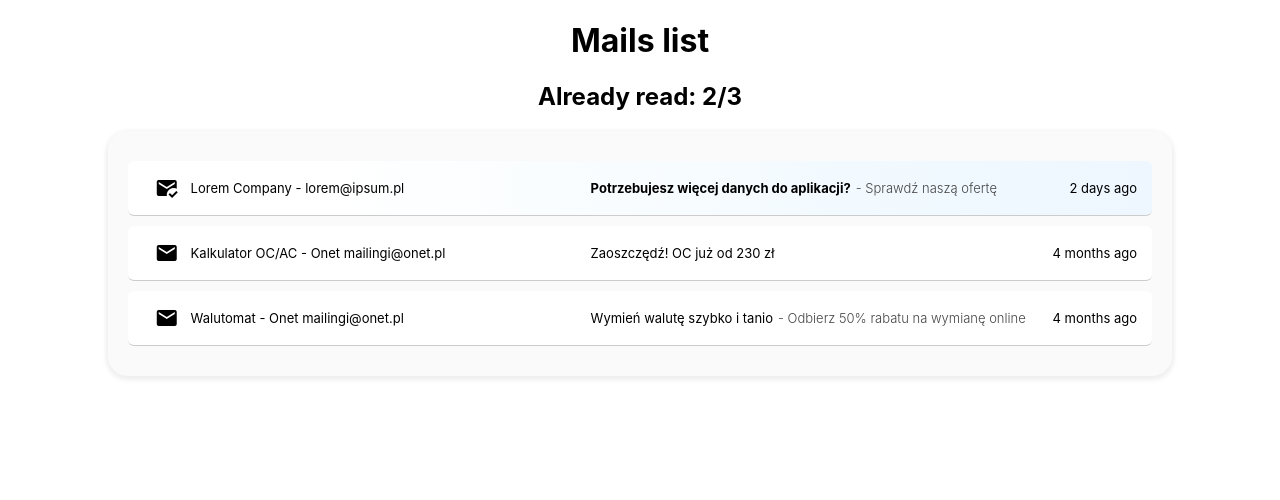
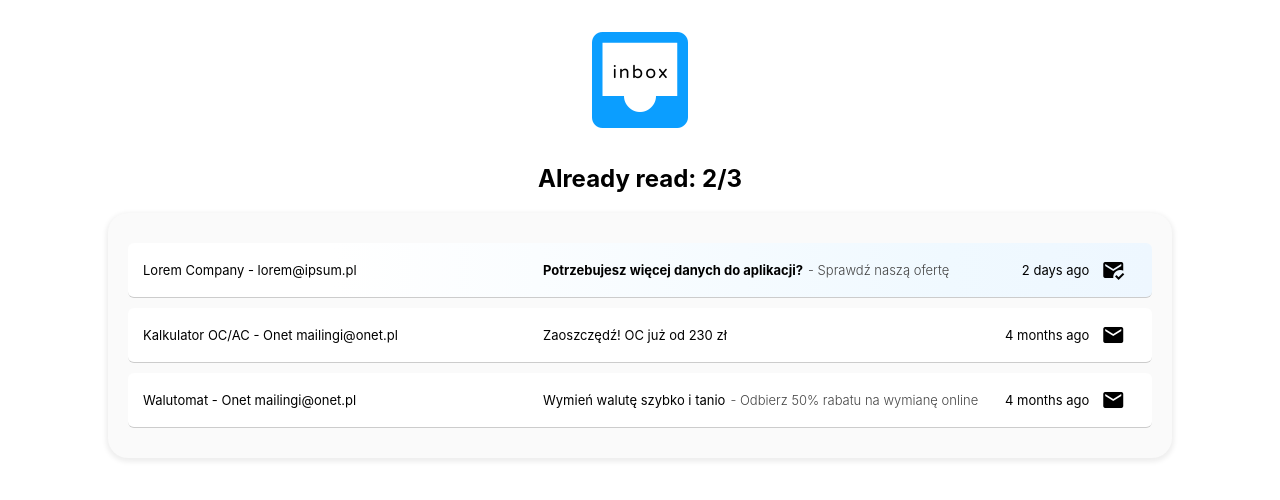
Before and after one commit to bayont/mails-list, a React (Create React App) app: page / in a window 1280 px wide. Shown: the top 500 px of the page. Built offline with nearby package versions, Linux system fonts and the light colour scheme.

Commit message:
feat: create logo

```diff
--- a/src/components/Checkbox/Checkbox.module.css
+++ b/src/components/Checkbox/Checkbox.module.css
@@ -50,6 +50,8 @@
   transform: translateX(-50%) rotate(-135deg);
 }
 
-.cb:hover ~ .hint {
-  opacity: 0.7;
+@media (hover: hover) and (pointer: fine) {
+  .cb:hover ~ .hint {
+    opacity: 0.7;
+  }
 }
--- /dev/null
+++ b/src/components/Logo/Logo.module.css
@@ -0,0 +1,26 @@
+.flexWrapper {
+  display: flex;
+  justify-content: center;
+  margin-top: 1em;
+  position: relative;
+}
+.inboxInner {
+  position: absolute;
+  font-size: 18px;
+  letter-spacing: 2px;
+  top: 35%;
+  left: calc(50% + 1px);
+  transform: translate(-50%);
+  text-transform: lowercase;
+  font-family: "Varela Round", sans-serif;
+
+  font-weight: 300;
+}
+.iconWrapper {
+  display: flex;
+}
+.inboxIcon {
+  color: rgb(11, 158, 255);
+  font-size: 128px;
+  display: block;
+}
--- /dev/null
+++ b/src/components/Logo/Logo.tsx
@@ -0,0 +1,17 @@
+import classNames from "classnames";
+import styles from "./Logo.module.css";
+
+export function Logo() {
+  return (
+    <>
+      <div className={styles.flexWrapper}>
+        <div className={styles.iconWrapper}>
+          <span className={classNames("material-icons", styles.inboxIcon)}>
+            inbox
+          </span>
+        </div>
+        <div className={styles.inboxInner}>Inbox</div>
+      </div>
+    </>
+  );
+}
--- a/src/components/MailDetails/MailDetails.tsx
+++ b/src/components/MailDetails/MailDetails.tsx
@@ -1,5 +1,6 @@
 import { useParams, Link } from "react-router-dom";
 import { mailData } from "../../mailData";
+import { Logo } from "../Logo/Logo";
 import styles from "./MailDetails.module.css";
 
 export function MailDetails() {
@@ -15,6 +16,9 @@ export function MailDetails() {
 
   return (
     <>
+      <header>
+        <Logo />
+      </header>
       <div className={styles.backButton}>
         <Link to={"/"}>Go back to list</Link>
       </div>
--- a/src/components/MailList/MailList.module.css
+++ b/src/components/MailList/MailList.module.css
@@ -8,7 +8,7 @@
   box-shadow: 0 2px 5px 2px #eee;
 }
 
-@media screen and (max-width: 800px) {
+@media screen and (max-width: 1000px) {
   .flexTable {
     width: 100%;
     padding: 0;
--- a/src/components/MailList/MailList.tsx
+++ b/src/components/MailList/MailList.tsx
@@ -2,6 +2,8 @@ import { Mail, mailData } from "../../mailData";
 import { MailListElement } from "../MailListElement/MailListElement";
 import styles from "./MailList.module.css";
 import { useEffect, useState } from "react";
+import classNames from "classnames";
+import { Logo } from "../Logo/Logo";
 export function MailList() {
   const dateComparer = (m1: Mail, m2: Mail) => {
     const date1 = new Date(m1.sent_date).getTime();
@@ -27,7 +29,9 @@ export function MailList() {
 
   return (
     <>
-      <h1>Mails list</h1>
+      <header>
+        <Logo />
+      </header>
       <h2>
         Already read: {mails.filter((m) => m.is_unread === false).length}/
         {mails.length}
--- a/src/components/MailListElement/MailListElement.module.css
+++ b/src/components/MailListElement/MailListElement.module.css
@@ -3,7 +3,7 @@
   justify-content: space-between;
   border-bottom: 1px solid #ccc;
   padding: 15px;
-  transition: all ease-in 0.3s, background-position ease-in-out 1s;
+  transition: all ease-in 0.3s, background-position ease-in-out 0.5s;
   background-position: 0;
   background: linear-gradient(
     90deg,
@@ -119,7 +119,7 @@
   color: #999;
   opacity: 0;
   transition: opacity 0.3s linear;
-  width: 120%;
+  width: max-content;
 }
 
 .date:hover .hintFullDate {
--- a/src/components/MailListElement/MailListElement.tsx
+++ b/src/components/MailListElement/MailListElement.tsx
@@ -26,14 +26,6 @@ export function MailListElement({ mail, isChecked, toggleIsRead }: Props) {
         navigate(`mails/${mail.id}`);
       }}
     >
-      <div className={classNames(styles.column, styles.cbWrapper)}>
-        <Checkbox
-          isChecked={isChecked}
-          mIsUnRead={mail.is_unread}
-          mId={mail.id}
-          toggleIsRead={toggleIsRead}
-        />
-      </div>
       <div key={`${mail.id}`} className={classNames(styles.widthFull)}>
         <div className={styles.flexContent}>
           <div className={styles.flexInner}>
@@ -55,6 +47,14 @@ export function MailListElement({ mail, isChecked, toggleIsRead }: Props) {
           </div>
         </div>
       </div>
+      <div className={classNames(styles.column, styles.cbWrapper)}>
+        <Checkbox
+          isChecked={isChecked}
+          mIsUnRead={mail.is_unread}
+          mId={mail.id}
+          toggleIsRead={toggleIsRead}
+        />
+      </div>
     </li>
   );
 }
--- a/src/index.css
+++ b/src/index.css
@@ -1,13 +1,14 @@
+@import url("https://fonts.googleapis.com/css2?family=Varela+Round&display=swap");
 body {
   margin: 0;
-  font-family: -apple-system, BlinkMacSystemFont, 'Segoe UI', 'Roboto', 'Oxygen',
-    'Ubuntu', 'Cantarell', 'Fira Sans', 'Droid Sans', 'Helvetica Neue',
+  font-family: -apple-system, BlinkMacSystemFont, "Segoe UI", "Roboto", "Oxygen",
+    "Ubuntu", "Cantarell", "Fira Sans", "Droid Sans", "Helvetica Neue",
     sans-serif;
   -webkit-font-smoothing: antialiased;
   -moz-osx-font-smoothing: grayscale;
 }
 
 code {
-  font-family: source-code-pro, Menlo, Monaco, Consolas, 'Courier New',
+  font-family: source-code-pro, Menlo, Monaco, Consolas, "Courier New",
     monospace;
 }
```
